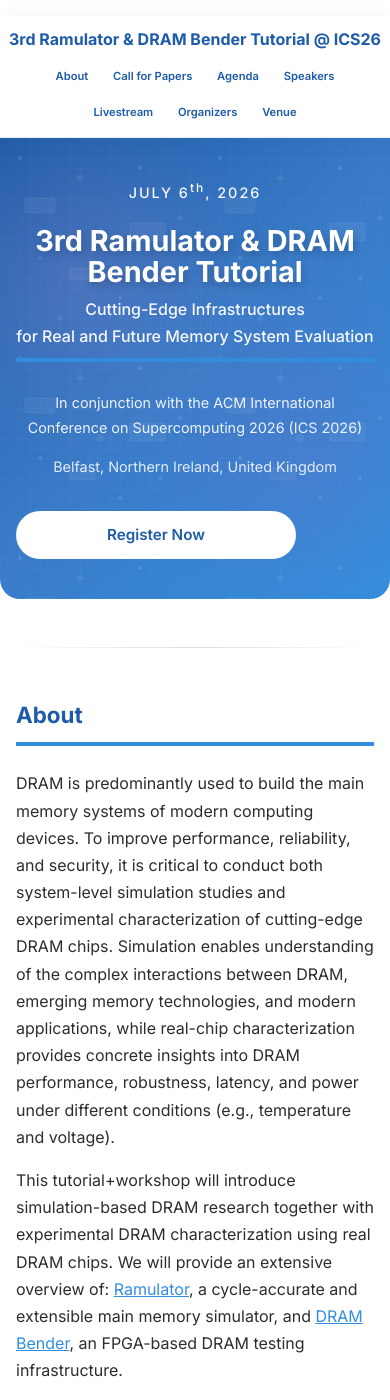
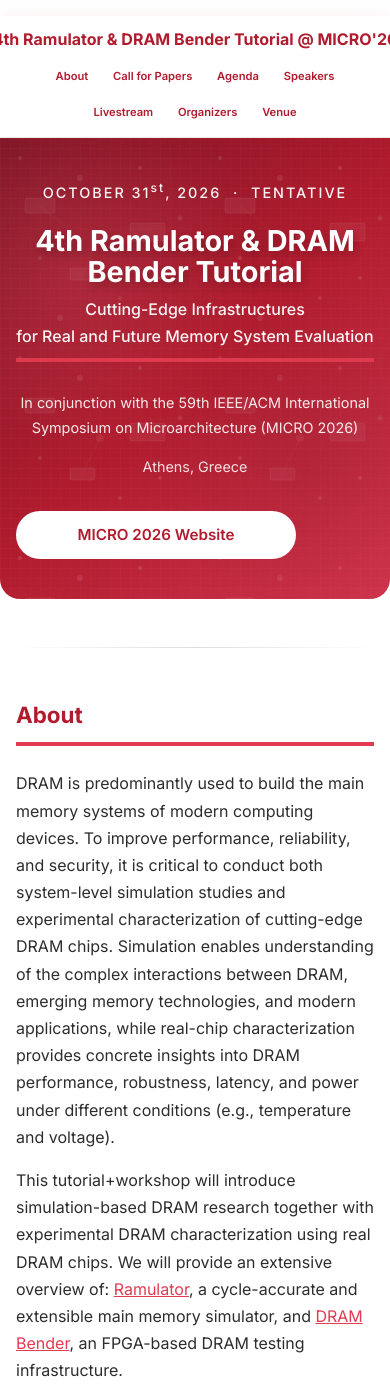
Before and after one commit to olgunataberk/rndb-micro26, a Jekyll site: the page built from index.md, in a window 390 px wide and 1400 px high. Built offline with Jekyll 4.4.1, drawn with Linux system fonts in a browser that asks for light colours; some of the changed text lies outside the part shown.

Commit message:
Re-brand tutorial site for MICRO 2026 (MICRO-59)
Adapt the Ramulator & DRAM Bender Tutorial page from ICS 2026 to the
prospective MICRO 2026 edition in Athens, Greece (Oct 31 - Nov 4, 2026):

- Update conference identity, dates, venue, and all links to MICRO 2026
- Switch theme from blue to MICRO red palette
- Mark not-yet-finalized details (agenda materials, CFP deadline,
  livestream) as tentative/TBD for the proposal
- Add .gitignore for Jekyll build artifacts

Co-Authored-By: Claude Opus 4.8 (1M context) <noreply@anthropic.com>

```diff
--- a/_config.yml
+++ b/_config.yml
@@ -1,7 +1,7 @@
-title: Ramulator+DRAM Bender Tutorial @ ICS 2026
-description: Cutting-Edge Infrastructures for Real and Future Memory System Evaluation @ ICS 2026
+title: Ramulator+DRAM Bender Tutorial @ MICRO 2026
+description: Cutting-Edge Infrastructures for Real and Future Memory System Evaluation @ MICRO 2026
 baseurl: ""
-url: "https://olgunataberk.github.io/rndb-ics26"
+url: "https://olgunataberk.github.io/rndb-micro26"
 
 # Theme settings
 # remote_theme: pages-themes/primer@v0.6.0
@@ -17,9 +17,9 @@ google_analytics:
 workshop:
   title: "Ramulator+DRAM Bender Tutorial"
   full_title: "Cutting-Edge Infrastructures for Real and Future Memory System Evaluation"
-  date: "July 6th, 2026"
-  location: "Belfast, Northern Ireland, United Kingdom"
-  venue: "Assembly Buildings Conference Centre, 2-10 Fisherwick Place, Belfast, BT1 6DW"
-  conference: "ICS 2026"
-  conference_full: "ACM International Conference on Supercomputing"
+  date: "October 31st, 2026 (Tentative)"
+  location: "Athens, Greece"
+  venue: "TBA (co-located with MICRO 2026)"
+  conference: "MICRO 2026"
+  conference_full: "59th IEEE/ACM International Symposium on Microarchitecture"
   livestream: "TBD"
--- a/assets/css/style.scss
+++ b/assets/css/style.scss
@@ -1,22 +1,22 @@
 ---
 ---
 
-/* MCCSys 2026 - Custom Styles */
-/* Blue theme with modern enhancements */
+/* Ramulator + DRAM Bender Tutorial @ MICRO 2026 - Custom Styles */
+/* MICRO red theme with modern enhancements */
 
 :root {
-  --primary-color: #1e5ba8;
-  --primary-light: #3a7bc8;
-  --primary-dark: #124178;
-  --accent-color: #318fdd;
-  --accent-light: #4ba2e9;
+  --primary-color: #b01c2e;
+  --primary-light: #d1354d;
+  --primary-dark: #7e1626;
+  --accent-color: #e23b52;
+  --accent-light: #ef5f73;
   --text-color: #2d2d2d;
   --text-light: #555555;
-  --bg-light: #f7f9fc;
-  --bg-gradient: linear-gradient(135deg, #1e5ba8 0%, #3a7bc8 50%, #318fdd 100%);
-  --card-shadow: 0 4px 15px rgba(30, 91, 168, 0.15);
+  --bg-light: #fdf5f6;
+  --bg-gradient: linear-gradient(135deg, #7e1626 0%, #b01c2e 50%, #d1354d 100%);
+  --card-shadow: 0 4px 15px rgba(176, 28, 46, 0.15);
   --border-radius: 12px;
-  --organizer-bg: #ecf3ff;
+  --organizer-bg: #fbe9ec;
 }
 
 /* Reset and Base Styles */
@@ -41,8 +41,8 @@ body {
   padding: 0.8rem 2rem;
   margin: 0 -2rem 2rem -2rem;
   z-index: 100;
-  border-bottom: 1px solid rgba(30, 91, 168, 0.1);
-  box-shadow: 0 2px 20px rgba(30, 91, 168, 0.08);
+  border-bottom: 1px solid rgba(176, 28, 46, 0.1);
+  box-shadow: 0 2px 20px rgba(176, 28, 46, 0.08);
   display: flex;
   align-items: center;
   justify-content: flex-start;
@@ -91,7 +91,7 @@ body {
   background: var(--primary-color);
   color: white !important;
   transform: translateY(-2px);
-  box-shadow: 0 4px 15px rgba(30, 91, 168, 0.3);
+  box-shadow: 0 4px 15px rgba(176, 28, 46, 0.3);
 }
 
 /* Legacy support */
@@ -104,9 +104,9 @@ body {
   padding: 1rem 2rem;
   margin: 0 -2rem 2rem -2rem;
   z-index: 100;
-  border-bottom: 1px solid rgba(30, 91, 168, 0.1);
+  border-bottom: 1px solid rgba(176, 28, 46, 0.1);
   text-align: center;
-  box-shadow: 0 2px 20px rgba(30, 91, 168, 0.08);
+  box-shadow: 0 2px 20px rgba(176, 28, 46, 0.08);
 }
 
 .nav-buttons a {
@@ -129,7 +129,7 @@ body {
   background: var(--primary-color);
   color: white !important;
   transform: translateY(-2px);
-  box-shadow: 0 4px 15px rgba(30, 91, 168, 0.3);
+  box-shadow: 0 4px 15px rgba(176, 28, 46, 0.3);
 }
 
 .nav-buttons a::before {
@@ -172,8 +172,8 @@ body {
   left: 0;
   right: 0;
   bottom: 0;
-  background: radial-gradient(ellipse at 20% 30%, rgba(187, 143, 206, 0.2) 0%, transparent 40%),
-              radial-gradient(ellipse at 80% 70%, rgba(155, 89, 182, 0.15) 0%, transparent 40%);
+  background: radial-gradient(ellipse at 20% 30%, rgba(239, 95, 115, 0.22) 0%, transparent 40%),
+              radial-gradient(ellipse at 80% 70%, rgba(126, 22, 38, 0.20) 0%, transparent 40%);
   pointer-events: none;
 }
 
@@ -373,7 +373,7 @@ h3 {
 }
 
 .topic-item:hover {
-  background: #f3eef8;
+  background: #fbe9ec;
 }
 
 .topic-bullet {
@@ -388,7 +388,7 @@ h3 {
   border-radius: var(--border-radius);
   padding: 2rem;
   margin: 2rem 0;
-  box-shadow: 0 2px 10px rgba(92, 45, 145, 0.08);
+  box-shadow: 0 2px 10px rgba(176, 28, 46, 0.08);
 }
 
 .key-date-row {
@@ -396,7 +396,7 @@ h3 {
   justify-content: space-between;
   align-items: center;
   padding: 1.2rem 0;
-  border-bottom: 1px solid rgba(92, 45, 145, 0.1);
+  border-bottom: 1px solid rgba(176, 28, 46, 0.1);
 }
 
 .key-date-row:last-child {
@@ -494,7 +494,7 @@ h3 {
 
 .speaker-card {
   background: white;
-  border: 2px solid #e3f0ff;
+  border: 2px solid #f6d9de;
   border-radius: var(--border-radius);
   padding: 1.75rem;
   box-shadow: var(--card-shadow);
@@ -516,7 +516,7 @@ h3 {
 
 .speaker-card:hover {
   transform: translateY(-3px);
-  box-shadow: 0 8px 25px rgba(30,91,168,0.2);
+  box-shadow: 0 8px 25px rgba(176,28,46,0.2);
   border-color: var(--accent-light);
 }
 
@@ -619,12 +619,12 @@ h3 {
   letter-spacing: 0.8px;
   color: var(--text-light);
   font-weight: 600;
-  border-bottom: 2px solid #e3f0ff;
+  border-bottom: 2px solid #f6d9de;
 }
 
 .schedule-table td {
   padding: 0.85rem 1rem;
-  border-bottom: 1px solid #eef3fa;
+  border-bottom: 1px solid #f7e4e7;
   vertical-align: top;
   line-height: 1.5;
 }
@@ -634,7 +634,7 @@ h3 {
 }
 
 .schedule-table tbody tr:hover {
-  background: #f4f8ff;
+  background: #fdeef0;
 }
 
 .time-cell {
@@ -748,7 +748,7 @@ h3 {
 }
 
 .material-item:hover {
-  background: #f3eef8;
+  background: #fbe9ec;
 }
 
 .material-item strong {
@@ -996,7 +996,7 @@ h3 {
 
   .schedule-table tr {
     padding: 0.75rem 1rem;
-    border-bottom: 1px solid #eef3fa;
+    border-bottom: 1px solid #f7e4e7;
   }
 
   .schedule-table tr:last-child {
@@ -1217,7 +1217,7 @@ hr {
 }
 
 .past-edition-item:hover {
-  background: #f3eef8;
+  background: #fbe9ec;
   transform: translateX(5px);
 }
 
@@ -1328,7 +1328,7 @@ hr {
 
 .paper-card {
   background: white;
-  border: 2px solid #e3f0ff;
+  border: 2px solid #f6d9de;
   border-radius: var(--border-radius);
   padding: 1.5rem;
   box-shadow: var(--card-shadow);
@@ -1350,7 +1350,7 @@ hr {
 
 .paper-card:hover {
   transform: translateY(-4px);
-  box-shadow: 0 8px 25px rgba(30, 91, 168, 0.2);
+  box-shadow: 0 8px 25px rgba(176, 28, 46, 0.2);
   border-color: var(--accent-light);
 }
 
@@ -1369,7 +1369,7 @@ hr {
   line-height: 40px;
   font-size: 1.2rem;
   margin-bottom: 1rem;
-  box-shadow: 0 4px 10px rgba(30, 91, 168, 0.2);
+  box-shadow: 0 4px 10px rgba(176, 28, 46, 0.2);
 }
 
 .paper-authors {
@@ -1423,7 +1423,7 @@ hr {
 .paper-link:hover {
   background: var(--primary-dark);
   transform: translateY(-2px);
-  box-shadow: 0 4px 12px rgba(30, 91, 168, 0.3);
+  box-shadow: 0 4px 12px rgba(176, 28, 46, 0.3);
 }
 
 @media (max-width: 768px) {
--- a/index.md
+++ b/index.md
@@ -4,7 +4,7 @@ layout: default
 
 <!-- Navigation Bar -->
 <nav class="nav-bar">
-  <a href="#" class="nav-brand">3rd Ramulator & DRAM Bender Tutorial @ ICS26</a>
+  <a href="#" class="nav-brand">4th Ramulator & DRAM Bender Tutorial @ MICRO'26</a>
   <div class="nav-links">
     <a href="#about">About</a>
     <a href="#cfp">Call for Papers</a>
@@ -18,13 +18,13 @@ layout: default
 
 <!-- Hero Section -->
 <div class="hero-section">
-  <div class="hero-date">JULY 6<sup>th</sup>, 2026</div>
-  <h1 class="hero-title">3rd Ramulator & DRAM Bender Tutorial</h1>
+  <div class="hero-date">OCTOBER 31<sup>st</sup>, 2026 &nbsp;·&nbsp; TENTATIVE</div>
+  <h1 class="hero-title">4th Ramulator & DRAM Bender Tutorial</h1>
   <h2 class="hero-subtitle">Cutting-Edge Infrastructures<br/>for Real and Future Memory System Evaluation</h2>
-  <p class="hero-conference">In conjunction with the ACM International Conference on Supercomputing 2026 (ICS 2026)</p>
-  <p class="hero-location">Belfast, Northern Ireland, United Kingdom</p>
+  <p class="hero-conference">In conjunction with the 59th IEEE/ACM International Symposium on Microarchitecture (MICRO 2026)</p>
+  <p class="hero-location">Athens, Greece</p>
   <div class="hero-buttons">
-    <a href="https://dipsa-qub.github.io/ICS2026-webpage/" class="btn btn-primary" target="_blank">Register Now</a>
+    <a href="https://www.microarch.org/micro59/" class="btn btn-primary" target="_blank">MICRO 2026 Website</a>
   </div>
 </div>
 
@@ -132,9 +132,9 @@ We especially encourage early-stage research, work-in-progress results, experime
 
 <div class="topics-grid">
   <div class="topic-item"><span class="topic-bullet">▹</span> <strong>Page limit:</strong> 4 pages</div>
-  <div class="topic-item"><span class="topic-bullet">▹</span> <strong>Format:</strong> <a href="https://dipsa-qub.github.io/ICS2026-webpage/for-authors/information.html">ACM ICS 2026 template</a></div>
-  <div class="topic-item"><span class="topic-bullet">▹</span> <strong>Deadline:</strong> 21 May, 2026 (AoE)</div>
-  <div class="topic-item"><span class="topic-bullet">▹</span> <strong>Submission form:</strong> <a href="https://forms.gle/Hfa2pfGD7BS7jXJi6">https://forms.gle/Hfa2pfGD7BS7jXJi6</a></div>
+  <div class="topic-item"><span class="topic-bullet">▹</span> <strong>Format:</strong> <a href="https://www.microarch.org/micro59/" target="_blank">IEEE/ACM MICRO 2026 template</a></div>
+  <div class="topic-item"><span class="topic-bullet">▹</span> <strong>Deadline:</strong> TBD</div>
+  <div class="topic-item"><span class="topic-bullet">▹</span> <strong>Submission form:</strong> TBD</div>
 </div>
 
 <div class="contact-section">
@@ -173,14 +173,14 @@ We especially encourage early-stage research, work-in-progress results, experime
           <td class="duration-cell">45 min</td>
           <td class="speaker-cell">Onur Mutlu</td>
           <td>Tools for Evaluating Memory and Memory-Centric Computing DRAM, Storage, Virtual Memory</td>
-          <td class="slides-cell"><a href="https://people.inf.ethz.ch/omutlu/pub/onur-R&DB-Tutorial-ToolsForEvaluatingMemory-6-July-2026.pptx" target="_blank" rel="noopener">Download</a></td>
+          <td class="slides-cell"><span class="slides-unavailable">-</span></td>
         </tr>
         <tr>
           <td class="time-cell">09:50-10:30</td>
           <td class="duration-cell">40 min</td>
           <td class="speaker-cell">Ataberk Olgun</td>
           <td>DRAM Bender (Introduction + Research Highlights)</td>
-          <td class="slides-cell"><a href="https://olgunataberk.github.io/rndb-ics26/slides/rndb_workshop_ataberk_ics26.pptx" target="_blank" rel="noopener">Download</a></td>
+          <td class="slides-cell"><span class="slides-unavailable">-</span></td>
         </tr>
       </tbody>
     </table>
@@ -206,7 +206,7 @@ We especially encourage early-stage research, work-in-progress results, experime
           <td class="duration-cell">20 min</td>
           <td class="speaker-cell">Antonino Tumeo</td>
           <td>Realistic DRAM Timing for HLS: Closing the Memory Fidelity Gap with Ramulator-Backed Co-Simulation</td>
-          <td class="slides-cell"><a href="https://olgunataberk.github.io/rndb-ics26/slides/antonino_slides.pdf" target="_blank" rel="noopener">Download</a></td>
+          <td class="slides-cell"><span class="slides-unavailable">-</span></td>
         </tr>
         <tr>
           <td class="time-cell">11:20-11:50</td>
@@ -256,13 +256,9 @@ We especially encourage early-stage research, work-in-progress results, experime
 
 <div class="livestream-section">
   <h3>🔴 Can't attend in person? Join us live!</h3>
-  <p>The tutorial will be livestreamed on YouTube. A replay will also be available afterwards.</p>
-
-  <div class="youtube-embed">
-    <iframe src="https://www.youtube.com/embed/9-_8c79oR3E?si=Q_nQIfLZMe_QZmAv" title="Ramulator & DRAM Bender Tutorial Livestream" allow="accelerometer; autoplay; clipboard-write; encrypted-media; gyroscope; picture-in-picture; web-share" allowfullscreen></iframe>
-  </div>
-
-  <a href="https://youtu.be/9-_8c79oR3E" class="livestream-link" target="_blank">▶️ Watch on YouTube</a>
+  <p>The tutorial will be livestreamed on YouTube, and a replay will be available afterwards. The stream link will be announced here closer to the event.</p>
+  <p style="margin-top:1rem;font-weight:600;">Livestream link: <span class="slides-unavailable">To be announced</span></p>
+  <p>In the meantime, recordings of our previous editions are available on the <a href="https://www.youtube.com/@SAFARI-ETH-Zurich" target="_blank">SAFARI Research Group YouTube channel</a>.</p>
 </div>
 
 ---
@@ -342,13 +338,13 @@ We especially encourage early-stage research, work-in-progress results, experime
 <div class="event-grid">
   <div class="event-info">
     <h3>Venue</h3>
-    <p><strong>Assembly Buildings Conference Centre</strong></p>
-    <p>2-10 Fisherwick Place<br>Belfast, BT1 6DW<br>Northern Ireland, United Kingdom</p>
-    <p>The tutorial will be held in conjunction with <a href="https://dipsa-qub.github.io/ICS2026-webpage/" target="_blank">ICS 2026</a>.</p>
-    <p>For registration and accommodation information, please visit the <a href="https://dipsa-qub.github.io/ICS2026-webpage/" target="_blank">ICS 2026 website</a>.</p>
+    <p><strong>Athens, Greece</strong></p>
+    <p>Exact venue to be announced.<br>October 31 – November 4, 2026</p>
+    <p>The tutorial will be held in conjunction with <a href="https://www.microarch.org/micro59/" target="_blank">MICRO 2026</a>, the 59th IEEE/ACM International Symposium on Microarchitecture.</p>
+    <p>For registration and accommodation information, please visit the <a href="https://www.microarch.org/micro59/" target="_blank">MICRO 2026 website</a>.</p>
   </div>
   <div class="event-map">
-    <iframe src="https://www.google.com/maps?q=Assembly%20Buildings%20Conference%20Centre%202-10%20Fisherwick%20Place%20Belfast%20BT1%206DW&output=embed" width="600" height="450" style="border:0;" allowfullscreen="" loading="lazy" referrerpolicy="no-referrer-when-downgrade"></iframe>
+    <iframe src="https://www.google.com/maps?q=Athens%2C%20Greece&output=embed" width="600" height="450" style="border:0;" allowfullscreen="" loading="lazy" referrerpolicy="no-referrer-when-downgrade"></iframe>
   </div>
 </div>
 
@@ -365,6 +361,6 @@ We especially encourage early-stage research, work-in-progress results, experime
 ---
 
 <div class="footer-section">
-  <p><b>Ramulator & DRAM Bender Tutorial@ICS'26</b> | Cutting-Edge Infrastructures<br>for Real and Future Memory System Evaluation Tutorial</p>
-  <p>In conjunction with <a href="https://dipsa-qub.github.io/ICS2026-webpage/" target="_blank">ICS 2026</a> | Belfast, Northern Ireland, United Kingdom</p>
+  <p><b>Ramulator & DRAM Bender Tutorial@MICRO'26</b> | Cutting-Edge Infrastructures<br>for Real and Future Memory System Evaluation Tutorial</p>
+  <p>In conjunction with <a href="https://www.microarch.org/micro59/" target="_blank">MICRO 2026</a> | Athens, Greece</p>
 </div>
```
Also changed, not shown: Gemfile.lock (added), README.md, 1 other file.
